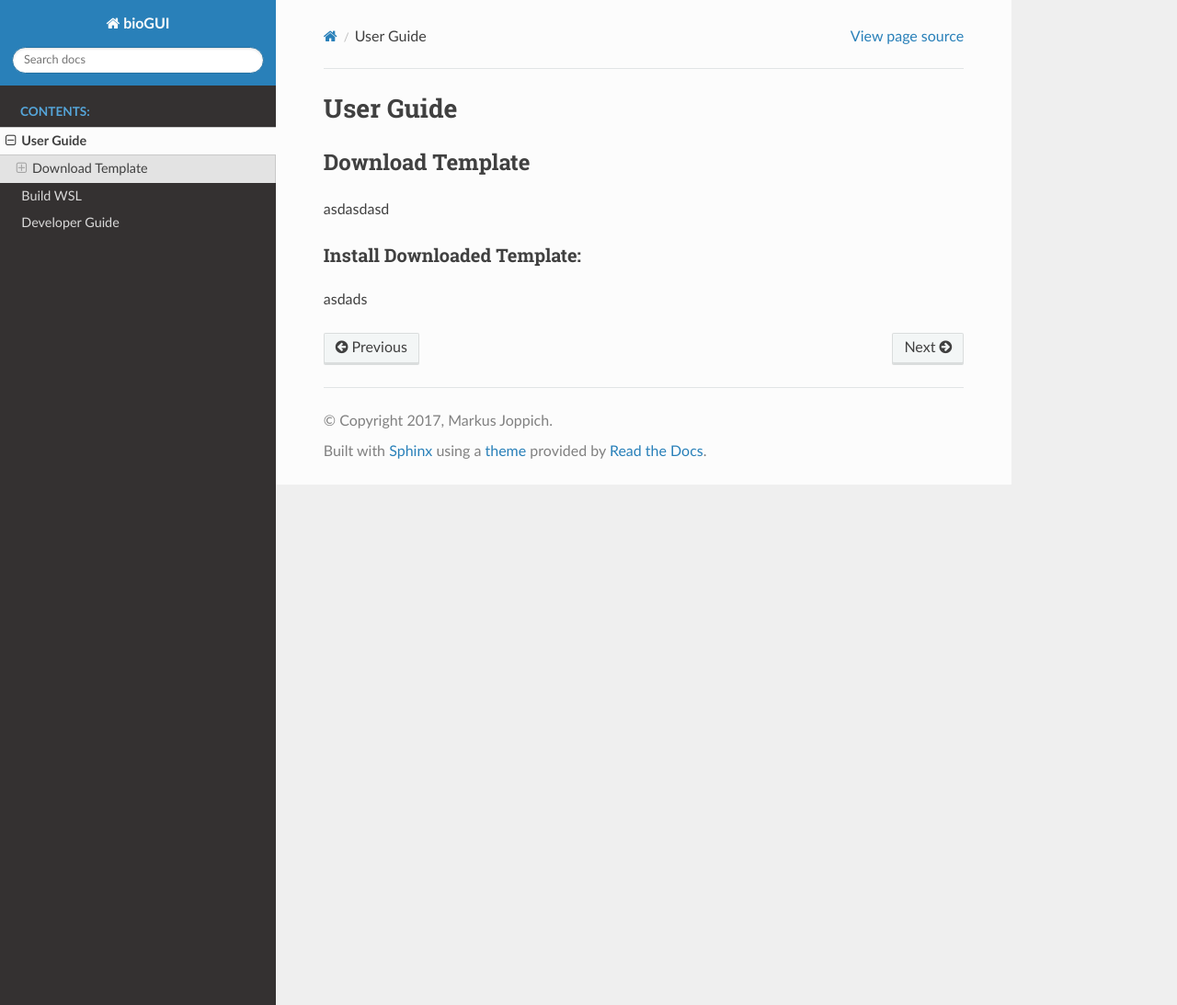
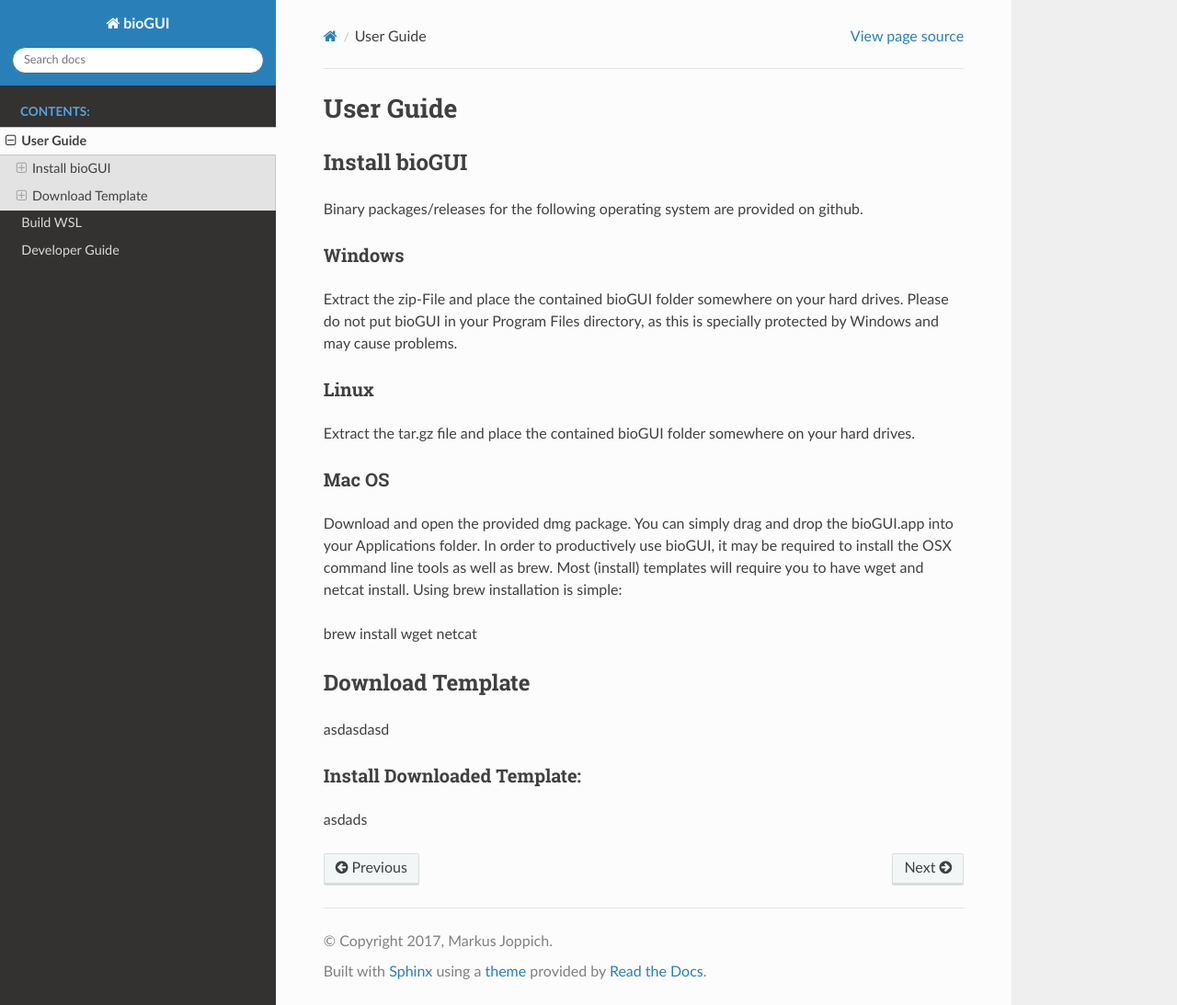
Before and after one commit to mjoppich/bioGUI, a Sphinx documentation site: the page built from doc/user_guide.rst, in a window 1280 px wide and 1093 px high. Shown: the whole window at 92% size. Built offline with Sphinx 7.4.7 and the Read the Docs theme 2.0.0, drawn with Linux system fonts in a browser that asks for light colours.

Commit message:
fix install templates

```diff
--- a/doc/user_guide.rst
+++ b/doc/user_guide.rst
@@ -5,6 +5,30 @@
 ********************
 
 .. _download_templates:
+
+Install bioGUI
+==============
+
+Binary packages/releases for the following operating system are provided on github.
+
+Windows
+-------
+
+Extract the zip-File and place the contained bioGUI folder somewhere on your hard drives. Please do not put bioGUI in your Program Files directory, as this is specially protected by Windows and may cause problems.
+
+Linux
+-----
+
+Extract the tar.gz file and place the contained bioGUI folder somewhere on your hard drives.
+
+Mac OS
+------
+
+Download and open the provided dmg package. You can simply drag and drop the bioGUI.app into your Applications folder.
+In order to productively use bioGUI, it may be required to install the OSX command line tools as well as brew.
+Most (install) templates will require you to have wget and netcat install. Using brew installation is simple:
+
+brew install wget netcat
 
 Download Template
 ==================
```
Also changed, not shown: 13 other files.
